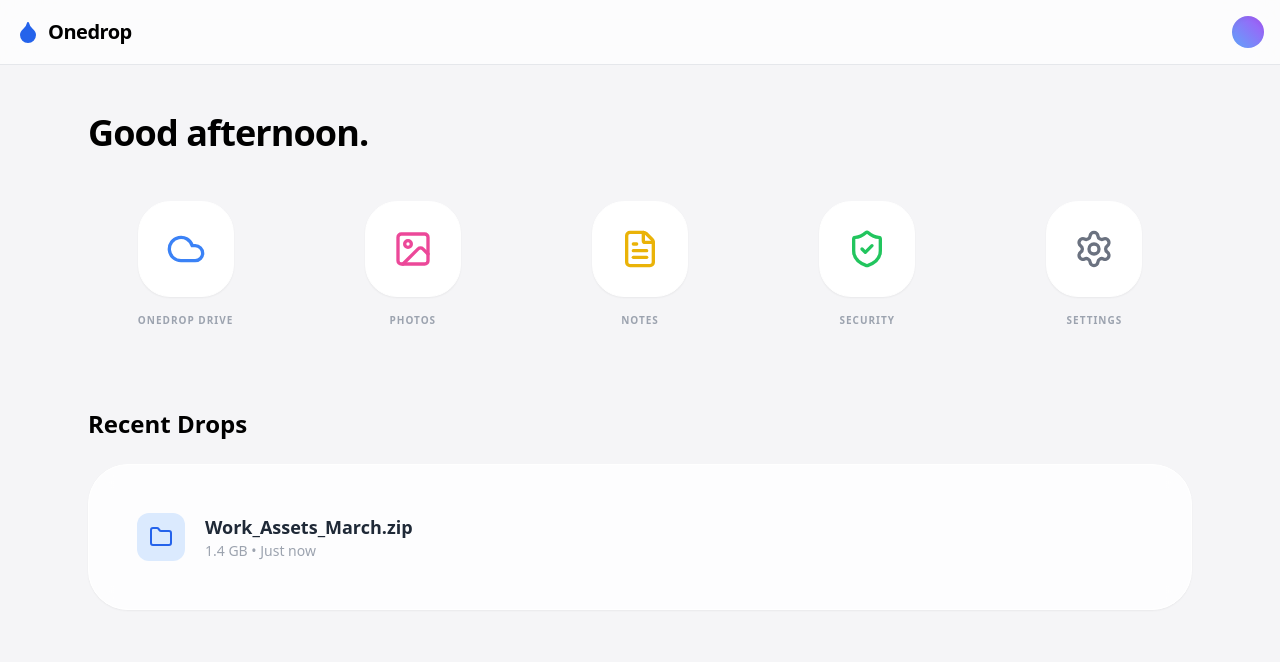
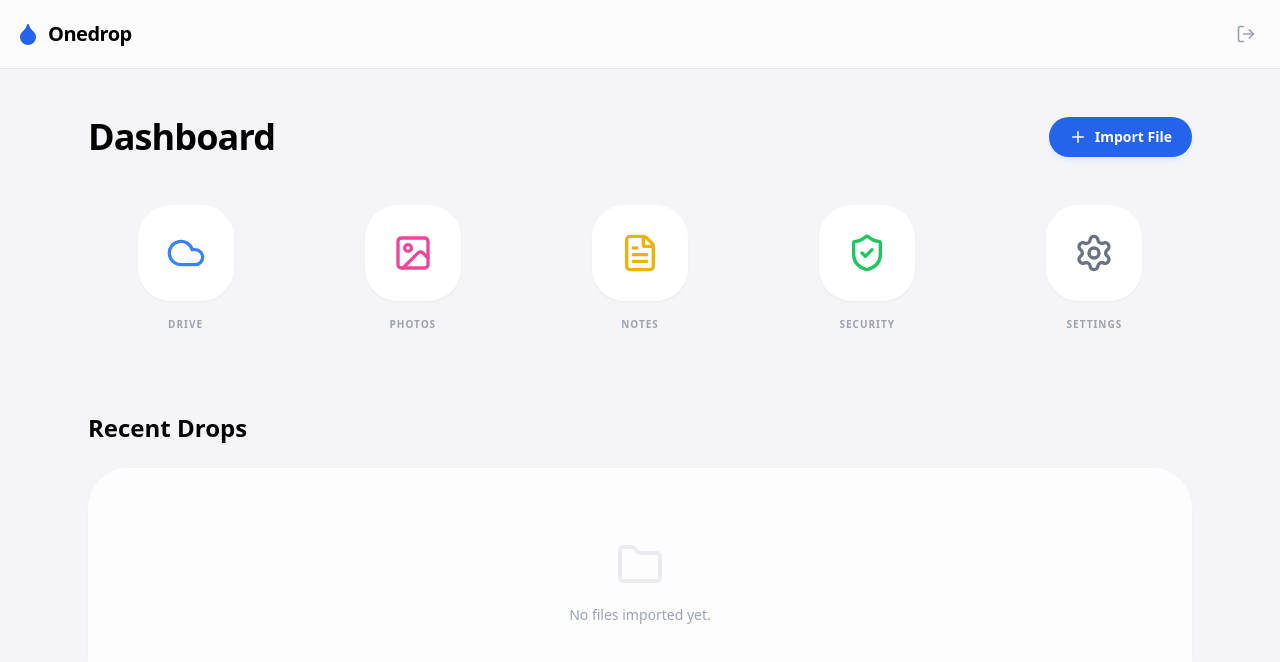
Before and after one commit to gp1547416-coder/Onedrop, a Next.js app: page /dashboard in a window 1280 px wide. Shown: the top 662 px of the page. Built offline with nearby package versions, Linux system fonts and the light colour scheme; sample sign-in values are in the browser's storage.

Commit message:
Update page.tsx

```diff
--- a/app/dashboard/page.tsx
+++ b/app/dashboard/page.tsx
@@ -1,9 +1,37 @@
-import React from 'react';
-import { Cloud, Image, FileText, Settings, ShieldCheck, Folder, Droplet } from 'lucide-react';
+'use client';
+import React, { useState, useEffect } from 'react';
+import { Cloud, Image, FileText, Settings, ShieldCheck, Folder, Droplet, Plus, LogOut } from 'lucide-react';
+import { useRouter } from 'next/navigation';
 
 export default function Dashboard() {
+  const router = useRouter();
+  const [uploadedFiles, setUploadedFiles] = useState<{name: string, size: string, time: string}[]>([]);
+
+  // Auto-login check
+  useEffect(() => {
+    const user = localStorage.getItem('onedrop_user');
+    if (!user) router.push('/login');
+  }, [router]);
+
+  const handleSignOut = () => {
+    localStorage.removeItem('onedrop_user');
+    router.push('/');
+  };
+
+  const handleFileUpload = (e: React.ChangeEvent<HTMLInputElement>) => {
+    const file = e.target.files?.[0];
+    if (file) {
+      const newFile = {
+        name: file.name,
+        size: (file.size / (1024 * 1024)).toFixed(2) + ' MB',
+        time: new Date().toLocaleTimeString([], { hour: '2-digit', minute: '2-digit' })
+      };
+      setUploadedFiles([newFile, ...uploadedFiles]);
+    }
+  };
+
   const apps = [
-    { name: 'Onedrop Drive', icon: <Cloud className="text-blue-500 w-10 h-10" /> },
+    { name: 'Drive', icon: <Cloud className="text-blue-500 w-10 h-10" /> },
     { name: 'Photos', icon: <Image className="text-pink-500 w-10 h-10" /> },
     { name: 'Notes', icon: <FileText className="text-yellow-500 w-10 h-10" /> },
     { name: 'Security', icon: <ShieldCheck className="text-green-500 w-10 h-10" /> },
@@ -17,11 +45,19 @@ export default function Dashboard() {
           <Droplet className="text-blue-600 fill-current w-6 h-6" />
           <span className="font-bold text-xl tracking-tight">Onedrop</span>
         </div>
-        <div className="w-8 h-8 bg-gradient-to-tr from-blue-400 to-purple-500 rounded-full shadow-inner" />
+        <button onClick={handleSignOut} className="p-2 text-gray-400 hover:text-red-500 transition">
+          <LogOut size={20} />
+        </button>
       </nav>
 
       <main className="max-w-6xl mx-auto px-6 py-12">
-        <h2 className="text-4xl font-bold tracking-tight mb-12">Good afternoon.</h2>
+        <div className="flex justify-between items-end mb-12">
+          <h2 className="text-4xl font-bold tracking-tight">Dashboard</h2>
+          <label className="bg-blue-600 text-white px-5 py-2.5 rounded-full font-semibold text-sm cursor-pointer hover:bg-blue-700 transition flex items-center gap-2 shadow-md shadow-blue-100">
+            <Plus size={18} /> Import File
+            <input type="file" className="hidden" onChange={handleFileUpload} />
+          </label>
+        </div>
 
         <div className="grid grid-cols-2 sm:grid-cols-3 md:grid-cols-5 gap-8">
           {apps.map((app) => (
@@ -29,24 +65,34 @@ export default function Dashboard() {
               <div className="bg-white w-24 h-24 rounded-[2rem] shadow-sm flex items-center justify-center group-hover:shadow-xl transition-all duration-300 border border-white">
                 {app.icon}
               </div>
-              <span className="mt-4 text-[10px] font-bold text-gray-400 uppercase tracking-[0.1em]">{app.name}</span>
+              <span className="mt-4 text-[10px] font-bold text-gray-400 uppercase tracking-widest">{app.name}</span>
             </div>
           ))}
         </div>
 
         <section className="mt-20">
           <h3 className="text-2xl font-semibold mb-6">Recent Drops</h3>
-          <div className="bg-white/80 backdrop-blur-md rounded-[2.5rem] p-8 shadow-sm border border-white">
-            <div className="flex items-center gap-5 p-4 hover:bg-gray-50/50 rounded-2xl transition group">
-              <div className="bg-blue-100 p-3 rounded-xl text-blue-600">
-                <Folder size={24} />
+          <div className="bg-white/80 backdrop-blur-md rounded-[2.5rem] p-8 shadow-sm border border-white min-h-[200px]">
+            {uploadedFiles.length === 0 ? (
+              <div className="h-full flex flex-col items-center justify-center py-10 text-gray-400">
+                <Folder size={48} className="mb-4 opacity-20" />
+                <p className="font-medium text-sm">No files imported yet.</p>
               </div>
-              <div className="flex-1">
-                <p className="font-semibold text-gray-800 text-lg">Work_Assets_March.zip</p>
-                <p className="text-sm text-gray-400 font-medium">1.4 GB • Just now</p>
+            ) : (
+              <div className="space-y-4">
+                {uploadedFiles.map((file, i) => (
+                  <div key={i} className="flex items-center gap-5 p-4 bg-white/50 rounded-2xl border border-gray-100 animate-in fade-in slide-in-from-bottom-2">
+                    <div className="bg-blue-100 p-3 rounded-xl text-blue-600">
+                      <FileText size={24} />
+                    </div>
+                    <div className="flex-1">
+                      <p className="font-semibold text-gray-800 text-lg leading-none mb-1">{file.name}</p>
+                      <p className="text-xs text-gray-400 font-medium">{file.size} • {file.time}</p>
+                    </div>
+                  </div>
+                ))}
               </div>
-              <button className="text-blue-600 font-semibold text-sm opacity-0 group-hover:opacity-100 transition">View</button>
-            </div>
+            )}
           </div>
         </section>
       </main>
```
